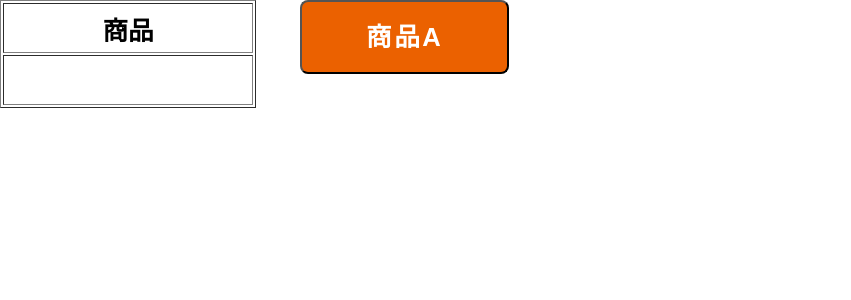
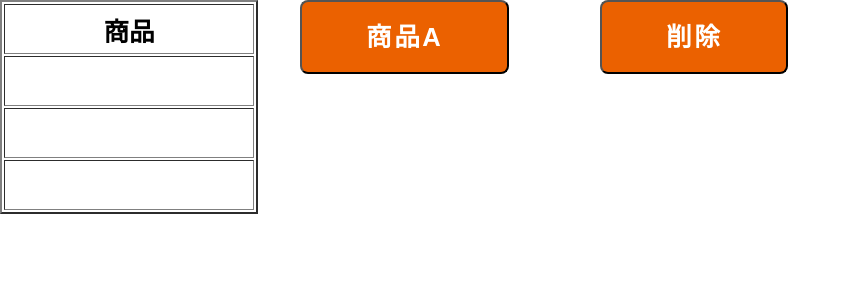
Before and after one commit to Haruone-115/register, a Next.js app: page / in a window 1280 px wide. Shown: the top 300 px of the page, without its empty margins (0-851 px from the left). Built offline with nearby package versions, Linux system fonts and the light colour scheme.

Commit message:
追加と削除

```diff
--- a/pages/index.tsx
+++ b/pages/index.tsx
@@ -3,6 +3,7 @@ import Link from 'next/link'
 import styles from '../styles/Home.module.css'
 import { Component, MouseEvent } from 'react';
 import React from 'react';
+import { throws } from 'assert';
 
 const Product = "商品";
 const Label = "商品A";
@@ -44,31 +45,53 @@ export default App;
 class Toggle extends Component {
   constructor(props) {
     super(props);
-    this.state = {isToggleOn: true};
-
-    this.handleClick = this.handleClick.bind(this);
+    this.state = {
+      isToggleOn: true,
+      productname: ''
+    };
+    this.delateClick = this.delateClick.bind(this);
   }
 
-  handleClick() {
+  handleClick = () => {
     this.setState(state => ({
-      isToggleOn: !state.isToggleOn
+      isToggleOn: !state.isToggleOn,
+      productname: Label,
+    }));
+  }
+
+  delateClick = () => {
+    //this.setState(state => ({
+      //isToggleOn: !state.isToggleOn
+    //}));
+    alert("delate");
+    this.setState(state => ({
+      productname: "",
     }));
   }
 
   render() {
+    //const productname = this.state;
     return (
       <>
-        <div className='handleClick'>
-          <button className={styles.btn__orange} onClick={this.handleClick}>
-            {Label}
-          </button>
-        </div>
-        <table border={1}>
+
+        <button className={styles.btn__orange} onClick={this.handleClick}>
+          {Label}
+        </button>
+        <button className={styles.btn__orange_1} onClick={this.delateClick}>
+          削除
+        </button>
+        <table border={2}>
         <tr>
           <th className={styles.table_th}>{Product}</th>
         </tr>
         <tr>
-          <td className={styles.table_td} id="product_name">{this.state.isToggleOn ? '' : (Label)}</td>
+          <td className={styles.table_td} id="product_name">{this.state.productname}</td>
+        </tr>
+        <tr>
+          <td className={styles.table_td}></td>
+        </tr>
+        <tr>
+          <td className={styles.table_td}></td>
         </tr>
         </table>
       </>
--- a/styles/Home.module.css
+++ b/styles/Home.module.css
@@ -30,6 +30,7 @@ button.btn {
   border-radius: 0.5rem;
 }
 
+
 .btn__orange,
 a.btn__orange {
   font-size: 1.6rem;
@@ -57,6 +58,37 @@ a.btn__orange {
 }
 .btn__orange:hover,
 a.btn__orange:hover {
+  color: #fff;
+  background: #f56500;
+}
+
+.btn__orange_1,
+a.btn__orange_1 {
+  font-size: 1.6rem;
+  font-weight: 700;
+  line-height: 1.5;
+  position: absolute;
+  left: 600px;
+  display: inline-block;
+  padding: 1rem 4rem;
+  cursor: pointer;
+  -webkit-user-select: none;
+  -moz-user-select: none;
+  -ms-user-select: none;
+  user-select: none;
+  -webkit-transition: all 0.3s;
+  transition: all 0.3s;
+  text-align: center;
+  vertical-align: middle;
+  text-decoration: none;
+  letter-spacing: 0.1em;
+  color: #212529;
+  border-radius: 0.5rem;
+  color: #fff;
+  background-color: #eb6100;
+}
+.btn__orange_1:hover,
+a.btn__orange_1:hover {
   color: #fff;
   background: #f56500;
 }
```
Also changed, not shown: 1 other file (tests, documents, lock files or other folders).
